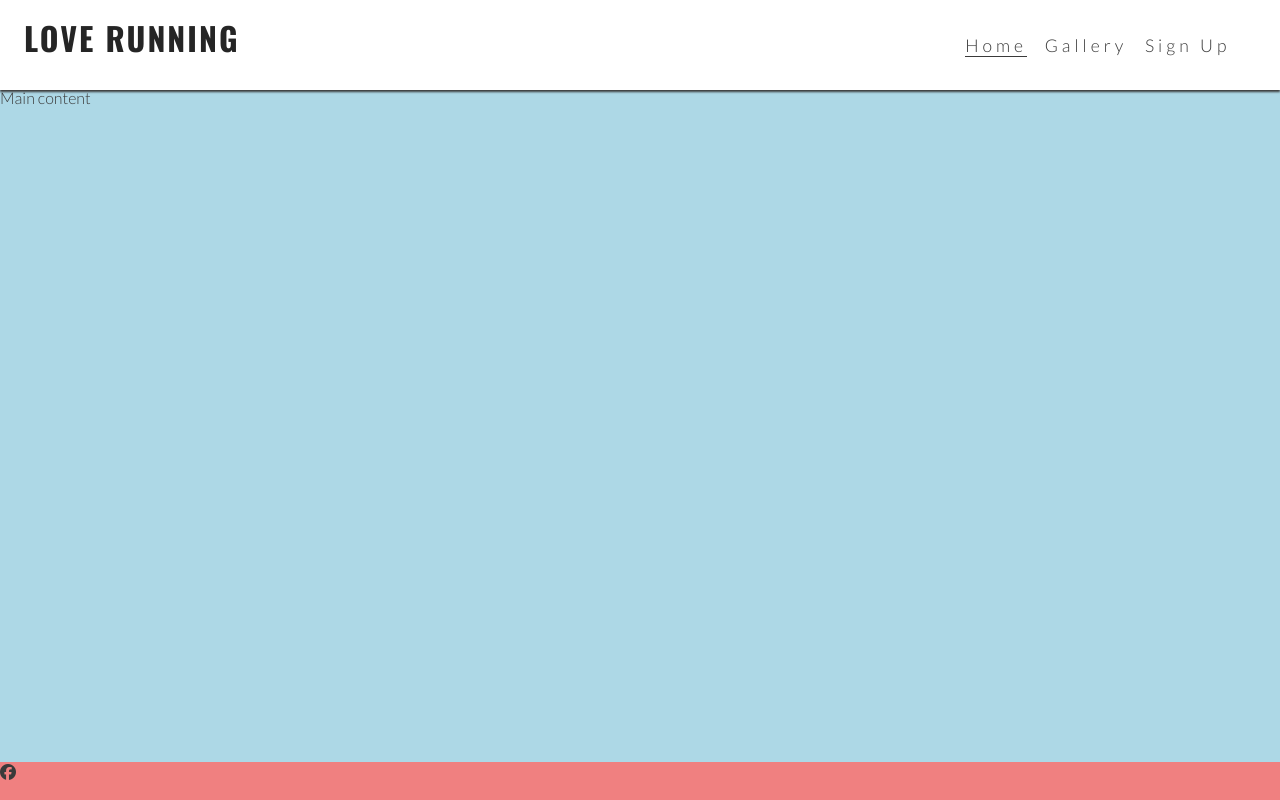
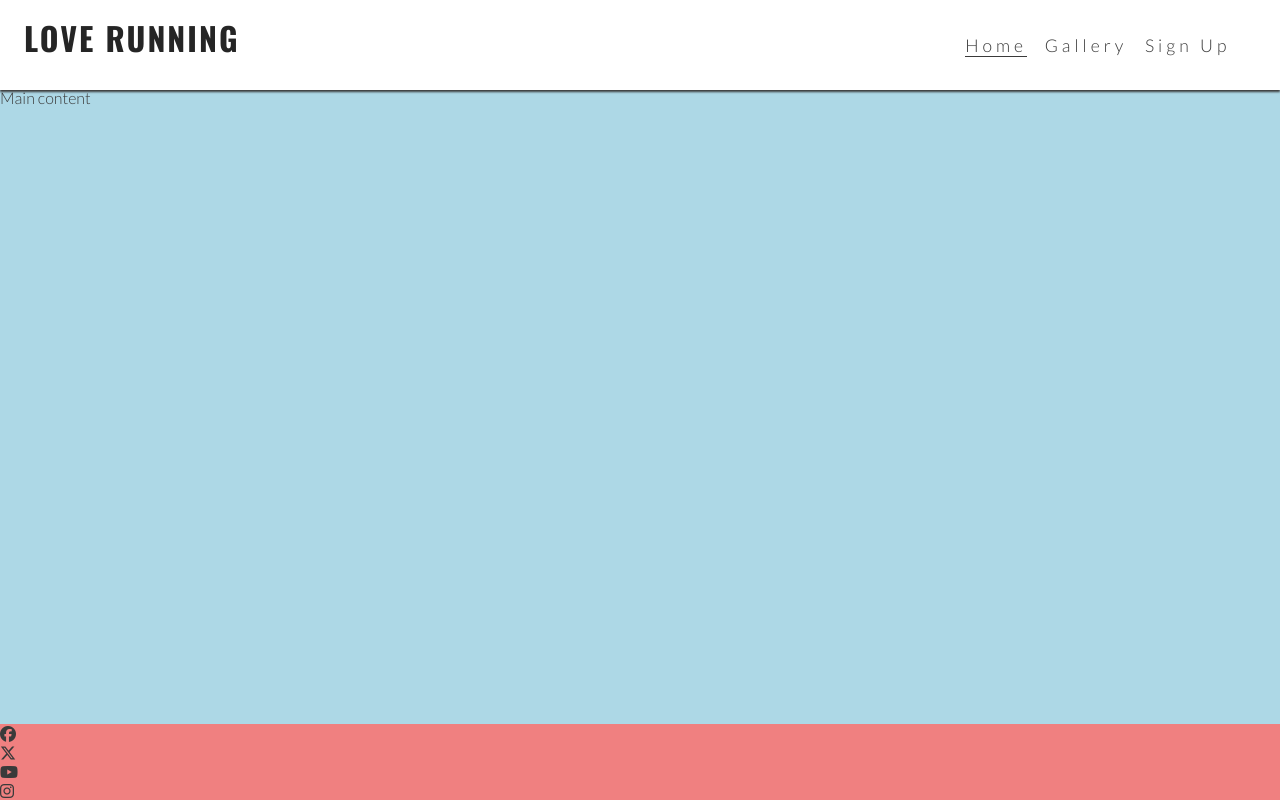
Before and after one commit to iiJozza/love-running, a plain HTML site: page index.html in a window 1280 px wide. Drawn offline with nearby package versions, Linux system fonts and the light colour scheme.

Commit message:
added icons to socials and nav menu

```diff
--- a/index.html
+++ b/index.html
@@ -46,7 +46,9 @@
             <h1 id="logo">Love Running</h1>
         </a>
         <input type="checkbox" id="nav-toggle" name="nav-toggle">
-        <label for="nav-toggle" class="nav-toggle-label">X</label>
+        <label for="nav-toggle" class="nav-toggle-label">
+            <i class="fa-solid fa-bars"></i>
+        </label>
         <nav>
             <ul id="menu">
                 <li>
@@ -66,10 +68,22 @@
     <main>Main content</main>
     <!--A footer element is the ending of your webpage. You might find things
         like copyright information, contact details, and links to other pages.-->
-    <footer><i class="fa-brands fa-facebook"></i>
+    <footer>
+        <!---->
         <ol>
-            <li href="facebook.com" target="_blank" rel="noopener" aria-label="Visit our Facebook site! (Opens in a new tab)">
+            <li href="http://www.facebook.com/" target="_blank" rel="noopener" aria-label="Visit our Facebook site! (Opens in a new tab)">
+                <i class="fa-brands fa-facebook"></i>
+            </li>
+            <li href="http://www.twitter.com/" target="_blank" rel="noopener" aria-label="Visit our Twitter! (Opens in a new tab)">
+                <i class="fa-brands fa-x-twitter"></i>
 
+            </li>
+            <li href="http://www.youtube.com/" target="_blank" rel="noopener" aria-label="Visit our YouTube channel! (Opens in a new tab)">
+                <i class="fa-brands fa-youtube"></i>
+
+            </li>
+            <li href="http://www.instagram.com/" target="_blank" rel="noopener" aria-label="Visit our Instagram page! (Opens in a new tab)">
+                <i class="fa-brands fa-instagram"></i>
             </li>
         </ol>
     </footer>
```
